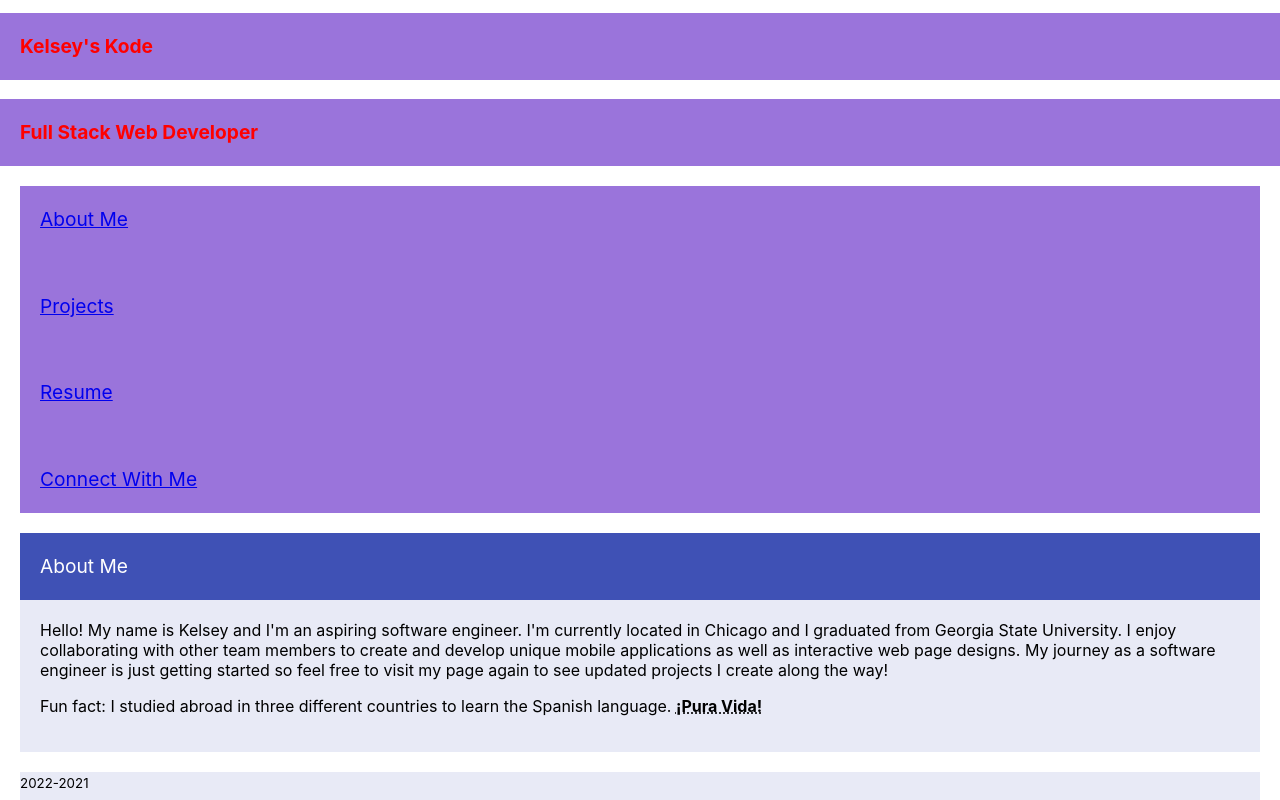
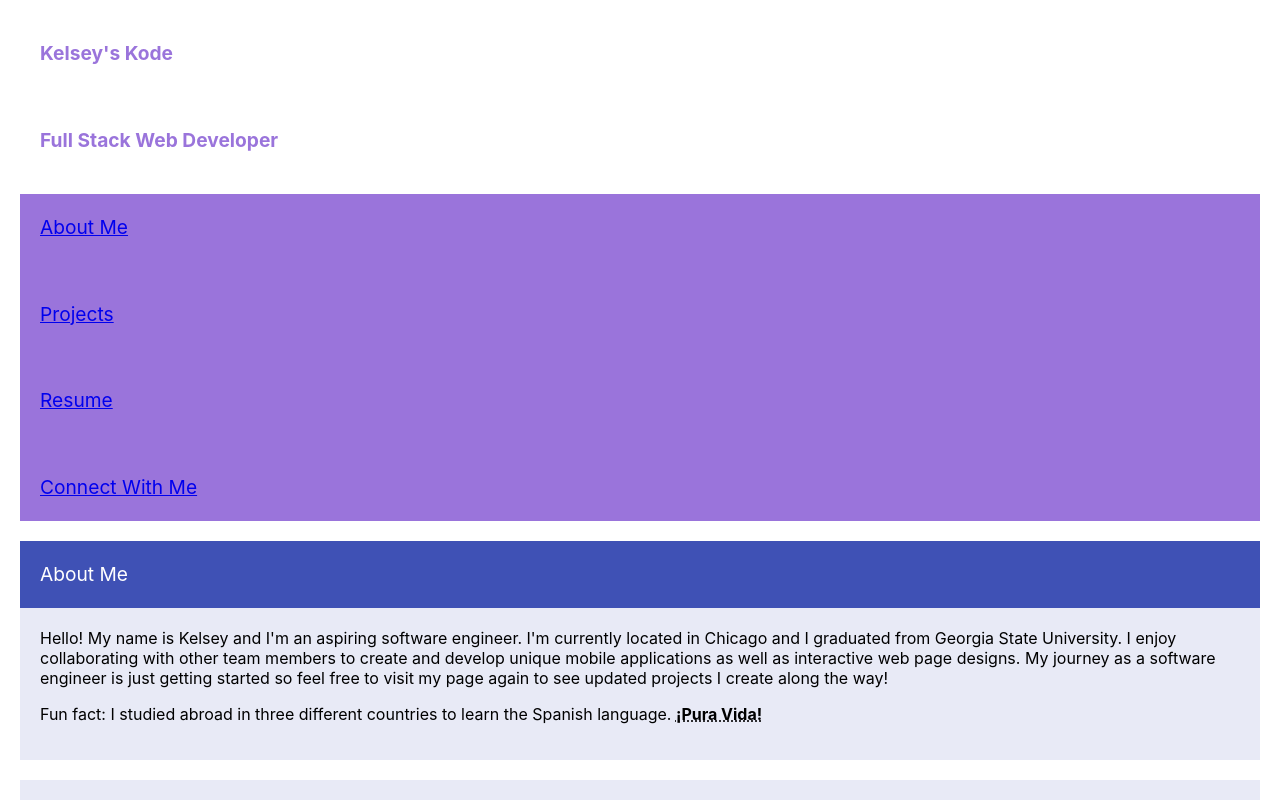
Before and after one commit to kelseykodes/portfolioReact, a React (Create React App) app in the folder kelseyskode/: page / in a window 1280 px wide. Shown: the top 800 px of the page. Built offline with nearby package versions, Linux system fonts and the light colour scheme.

Commit message:
fixing education, navbar, header

```diff
--- a/kelseyskode/src/components/Education.js
+++ b/kelseyskode/src/components/Education.js
@@ -6,6 +6,7 @@
   card: {
     margin: 20,
     background: '#e8eaf6',
+    padding: '20px'
   },
   heading: {
     background: '#9a74db',
--- a/kelseyskode/src/components/Header.js
+++ b/kelseyskode/src/components/Header.js
@@ -6,11 +6,12 @@
     background: '#e8eaf6',
   },
   header: {
-    background: '#9a74db',
+    background: 'white',
     minHeight: 50,
     lineHeight: 3.5,
+    margin: 20,
     fontSize: '1.2rem',
-    color: 'red',
+    color: '#9a74db',
     padding: '0 20px',
   },
 };
--- a/kelseyskode/src/components/Navbar.js
+++ b/kelseyskode/src/components/Navbar.js
@@ -3,22 +3,23 @@
 const styles = {
   card: {
     margin: 20,
-    background: '#e8eaf6',
+    background: '#e8eaf6'
   },
-  heading: {
+  content: {
     background: '#9a74db',
     minHeight: 50,
     lineHeight: 3.5,
     fontSize: '1.2rem',
     color: 'white',
     padding: '0 20px',
+    // display: 'inline',
   },
 };
 // TODO: Try get links to span instead of vertical
 function Navbar() {
   return (
     <div style={styles.card}>
-       <ul style={styles.heading}>
+       <ul style={styles.content}>
         <a href="#bio"><p>About Me</p></a>
         <a href="#projects"><p>Projects</p></a>
         <a href="#resume"><p>Resume</p></a>
@@ -30,3 +31,25 @@
 }
 
 export default Navbar;
+{/* <nav class="navbar navbar-expand-lg navbar-light bg-light">
+  <a class="navbar-brand" href="#">Navbar</a>
+  <button class="navbar-toggler" type="button" data-toggle="collapse" data-target="#navbarNav" aria-controls="navbarNav" aria-expanded="false" aria-label="Toggle navigation">
+    <span class="navbar-toggler-icon"></span>
+  </button>
+  <div class="collapse navbar-collapse" id="navbarNav">
+    <ul class="navbar-nav">
+      <li class="nav-item active">
+        <a class="nav-link" href="#">Home <span class="sr-only">(current)</span></a>
+      </li>
+      <li class="nav-item">
+        <a class="nav-link" href="#">Features</a>
+      </li>
+      <li class="nav-item">
+        <a class="nav-link" href="#">Pricing</a>
+      </li>
+      <li class="nav-item">
+        <a class="nav-link disabled" href="#">Disabled</a>
+      </li>
+    </ul>
+  </div>
+</nav> */}
```
